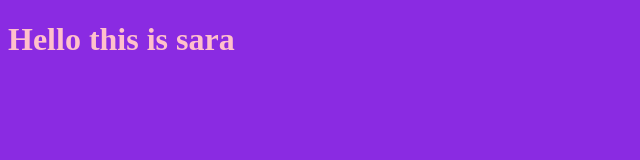
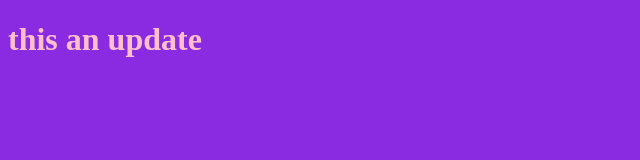
Before and after one commit to saraalemad/myproject, a plain HTML site: page index.html in a window 1280 px wide. Shown: the whole page, without its empty margins (0-640 px from the left). Drawn offline with Linux system fonts and the light colour scheme.

Commit message:
edit the html file

```diff
--- a/index.html
+++ b/index.html
@@ -8,7 +8,7 @@
     <link rel="stylesheet" href="style.css">
 </head>
 <body>
- <h1>Hello this is sara
+ <h1>this an update
  </h1>
     <script src="app.js"></script>
 
```
